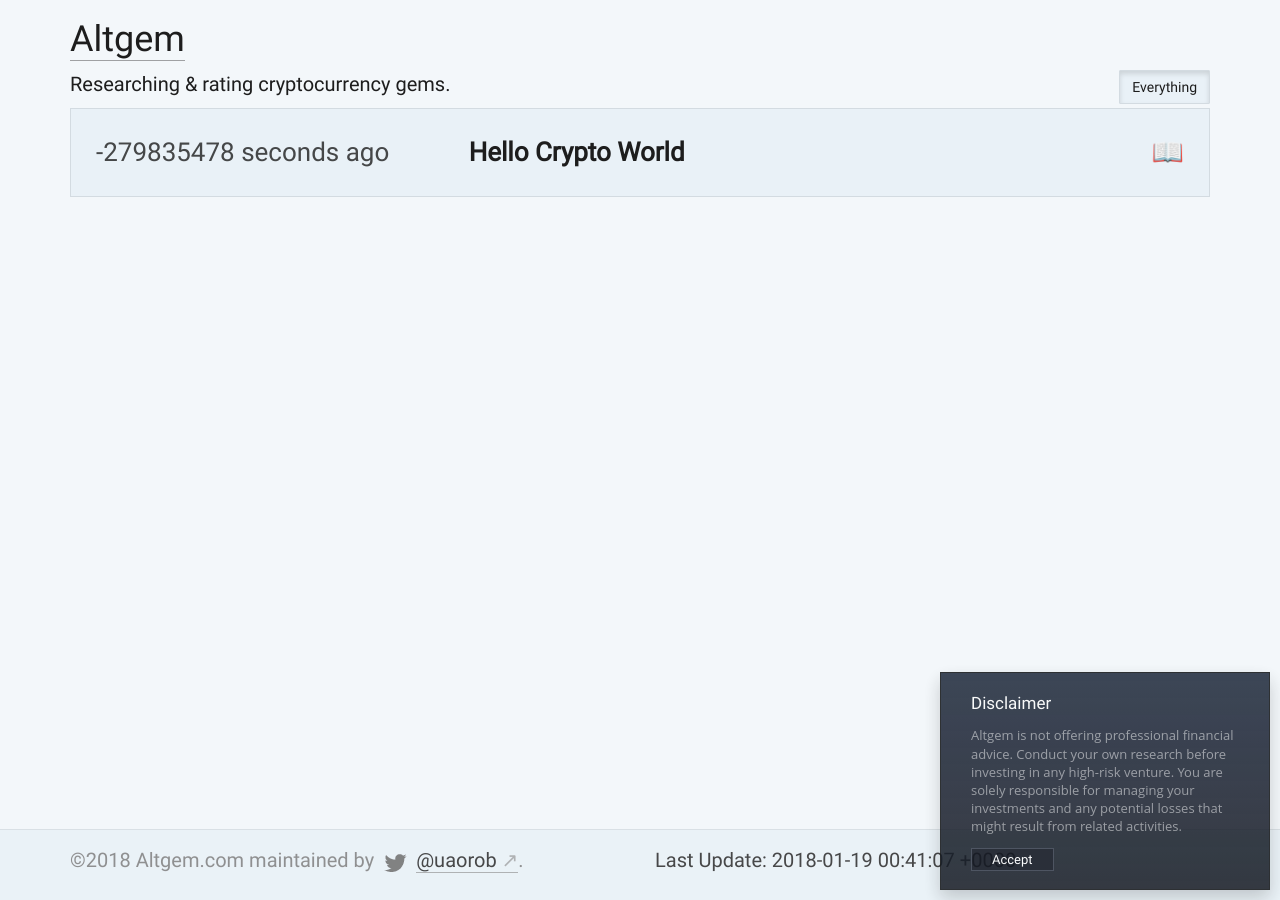
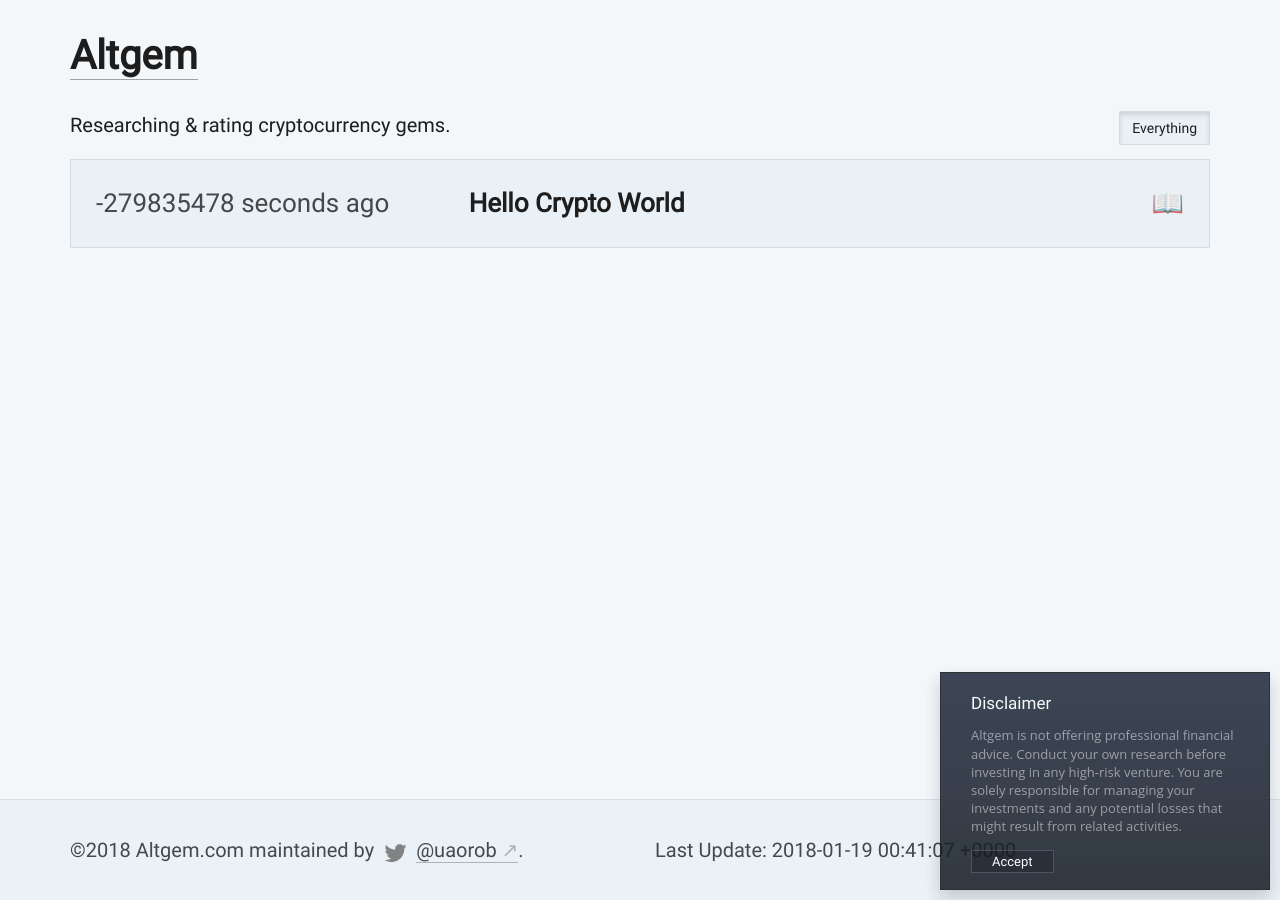
Before and after one commit to uaorob/altgem, a Jekyll site: the page built from index.html, in a window 1280 px wide. Built offline with Jekyll 4.4.1, drawn with Linux system fonts in a browser that asks for light colours; nearby versions of some CDN libraries.

Commit message:
fix Chrome display issue by removin loadCSS non-critical preloads in head

```diff
--- a/_includes/head.html
+++ b/_includes/head.html
@@ -22,11 +22,6 @@
     unicode-range: U+0000-00FF, U+0131, U+0152-0153, U+02BB-02BC, U+02C6, U+02DA, U+02DC, U+2000-206F, U+2074, U+20AC, U+2122, U+2212, U+2215;
     }
     </style>
-	<!-- loadCSS Non-critical -->
-	<link rel="preload" href="https://maxcdn.bootstrapcdn.com/bootstrap/3.3.7/css/bootstrap.min.css" as="style" onload="this.rel='stylesheet'">
-	<link rel="preload" href="//maxcdn.bootstrapcdn.com/font-awesome/4.2.0/css/font-awesome.min.css" as="style" onload="this.rel='stylesheet'">
-	<noscript><link rel="stylesheet" href="https://maxcdn.bootstrapcdn.com/bootstrap/3.3.7/css/bootstrap.min.css"></noscript>
-	<noscript><link rel="stylesheet" href="//maxcdn.bootstrapcdn.com/font-awesome/4.2.0/css/font-awesome.min.css"></noscript>
     <!-- Custom CSS -->
     <link href="{{ "/assets/css/main.css" | prepend: site.baseurl }}" rel="stylesheet" >
 
--- a/_sass/_index.scss
+++ b/_sass/_index.scss
@@ -125,6 +125,6 @@
 }
 
 
-#guides {
+#guides, .wrapper {
     padding-bottom: 125px;
 }
```
Also changed, not shown: 4 other files.
